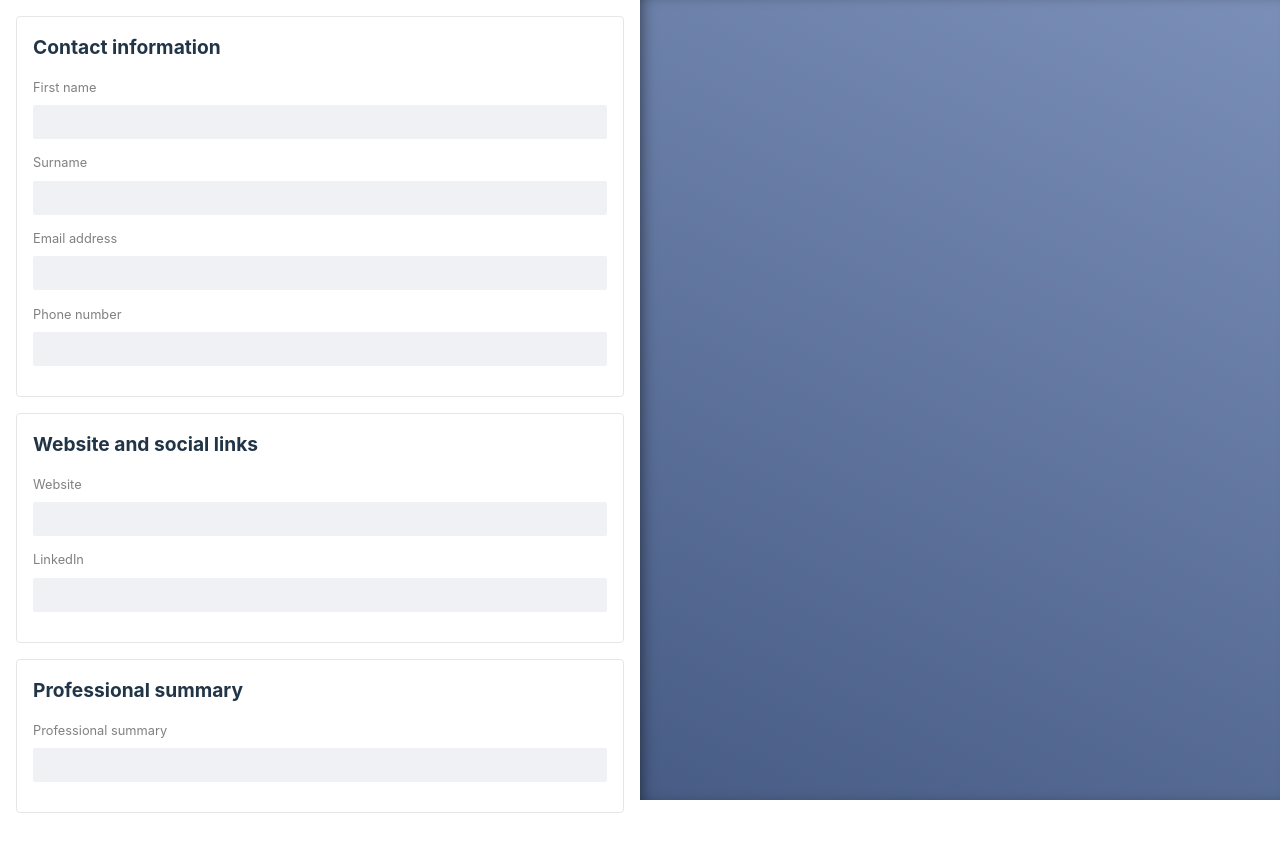
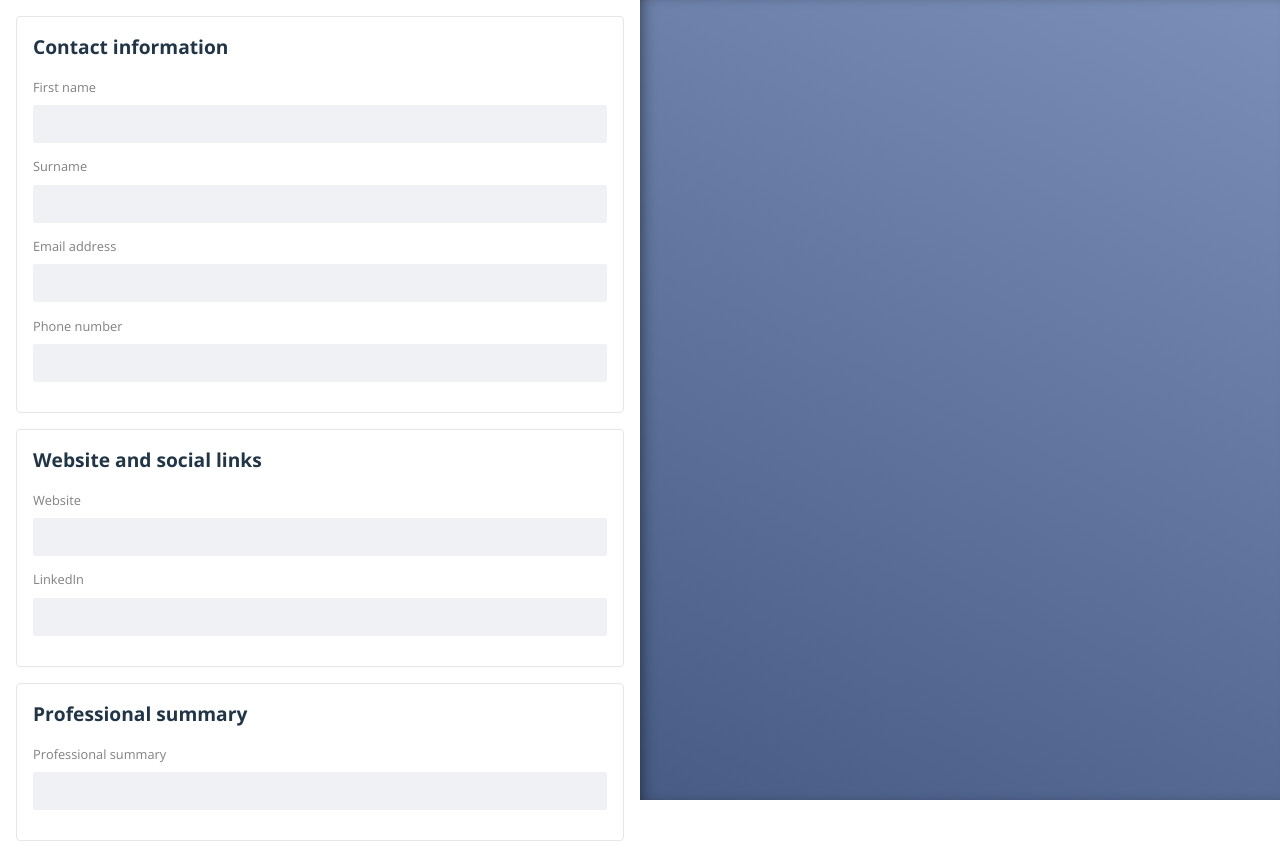
Before and after one commit to CJohnston079/odin-cv-builder, a React (Vite) app: page / in a window 1280 px wide. Before the commit the page ends 829 px from the top, so only its background shows below. Built offline with nearby package versions, Linux system fonts and the light colour scheme.

Commit message:
feat: add Open Sans font and import it in index.css

```diff
--- a/src/styles/App.css
+++ b/src/styles/App.css
@@ -43,3 +43,7 @@ button:focus,
 button:focus-visible {
 	outline: 4px auto -webkit-focus-ring-color;
 }
+
+input {
+	font-family: "Open Sans", sans-serif;
+}
--- a/src/styles/index.css
+++ b/src/styles/index.css
@@ -5,7 +5,7 @@
 	--cl-preview-bg-dark: hsl(var(--base-hue), 30%, 40%);
 	--cl-light-emphasis: hsl(var(--base-hue), 25%, 95%);
 
-	font-family: Inter, system-ui, Avenir, Helvetica, Arial, sans-serif;
+	font-family: "Open Sans", sans-serif;
 	line-height: 1.5;
 	font-weight: 400;
 
@@ -17,6 +17,18 @@
 	text-rendering: optimizeLegibility;
 	-webkit-font-smoothing: antialiased;
 	-moz-osx-font-smoothing: grayscale;
+}
+
+@font-face {
+	font-family: "Open Sans";
+	src: url(../assets/fonts/open-sans/OpenSans-VariableFont.ttf) format("truetype");
+	font-style: normal;
+}
+
+@font-face {
+	font-family: "Open Sans";
+	src: url(../assets/fonts/open-sans/OpenSans-Italic-VariableFont.ttf) format("truetype");
+	font-style: italic;
 }
 
 @media (prefers-color-scheme: light) {
```
Also changed, not shown: src/assets/fonts/open-sans/OpenSans-Italic-VariableFont.ttf (added), src/assets/fonts/open-sans/OpenSans-VariableFont.ttf (added).
